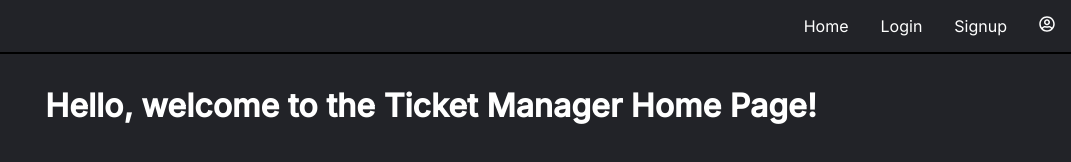
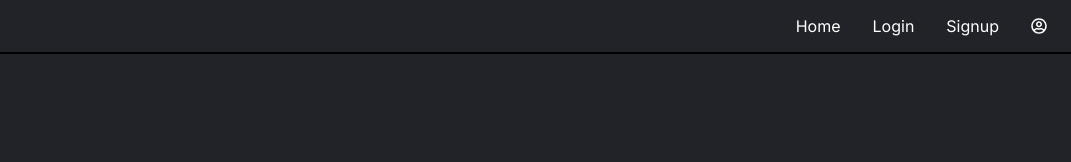
Before and after one commit to efmorales/ticketmanager-frontend, a React app: page / in a window 1280 px wide. Shown: the whole page, without its empty margins (209-1280 px from the left). Built offline with nearby package versions, Linux system fonts and the light colour scheme; no server answers.

Commit message:
Fixed up layout formatting for header and main content areas.

```diff
--- a/src/layouts/AppLayout.css
+++ b/src/layouts/AppLayout.css
@@ -1,14 +1,22 @@
 .app-header {
+  position: fixed;
   display: flex;
   justify-content: flex-end;
+  align-items: center;
   gap: 2rem;
   width: 100%;
-  padding: 1rem;
+  padding: 1rem 1.5rem;
   margin-bottom: 2rem;
   border-bottom: .125rem solid black;
+  background-color: #222328;
 }
 
 .app-header a {
   color: #fff !important;
   text-decoration: none;
 }
+
+.main-content {
+  padding-top: 8rem;
+  overflow: hidden;
+}
```
